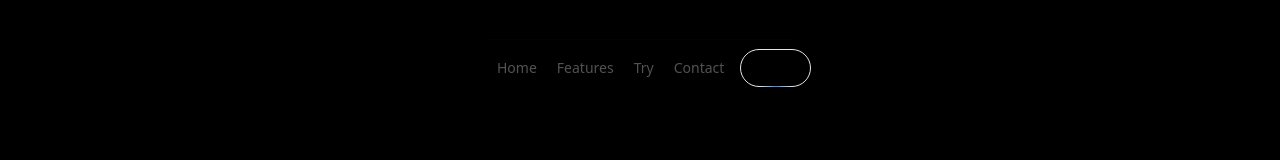
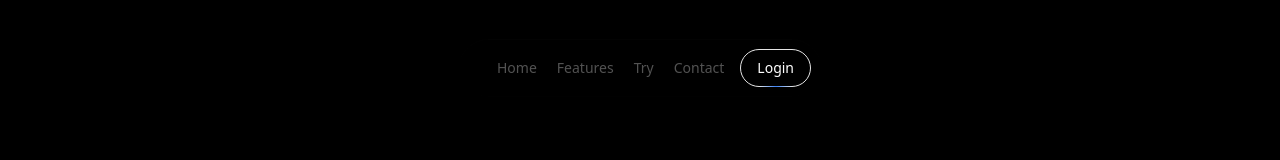
Before and after one commit to ishan-26/homepage, a React (Vite) app: page / in a window 1280 px wide. Shown: the top 160 px of the page. Built offline with nearby package versions, Linux system fonts and the light colour scheme.

Commit message:
white login

```diff
--- a/src/components/ui/floating-navbar.jsx
+++ b/src/components/ui/floating-navbar.jsx
@@ -51,7 +51,7 @@ export const FloatingNav = ({ navItems, className }) => {
           </a>
         ))}
         <button
-          className="border text-sm font-medium relative border-neutral-200 dark:border-white/[0.2] text-black dark:text-white px-4 py-2 rounded-full"
+          className="border text-sm font-medium relative border-neutral-200 dark:border-white/[0.2] text-white px-4 py-2 rounded-full"
         >
           <span>Login</span>
           <span
```
